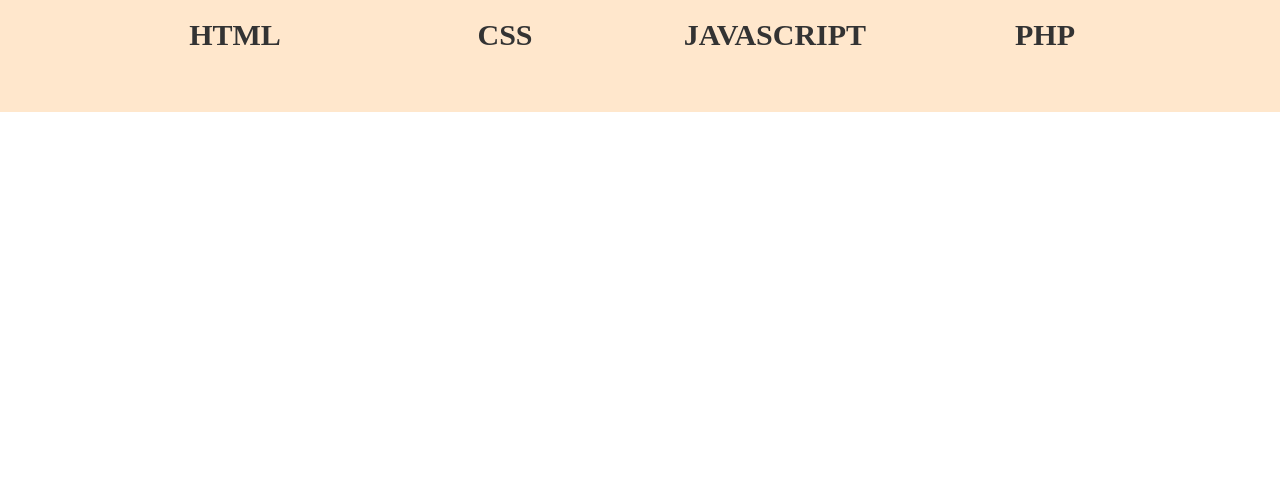
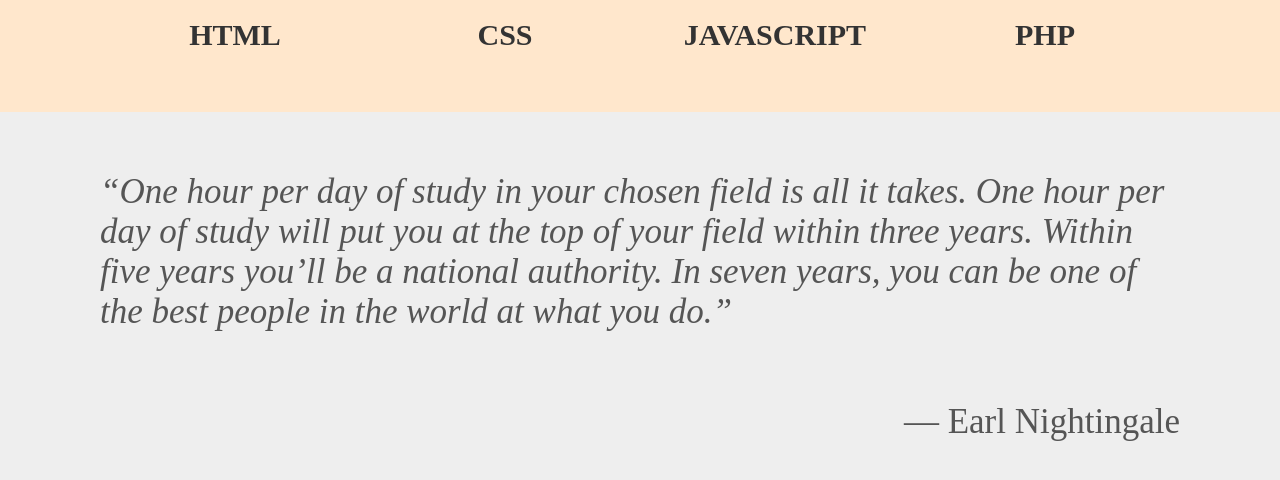
Before and after one commit to BBUTTER98/landing-page, a plain HTML site: page index.html in a window 1280 px wide. Shown: the part 1128-1608 px from the top of the page. Before the commit the page ends 1240 px from the top, so only its background shows below. Drawn offline with Linux system fonts and the light colour scheme.

Commit message:
in the next section i add a simple quote with an author on grey background

```diff
--- a/index.html
+++ b/index.html
@@ -65,5 +65,9 @@
             </section>
        </section>
     </section>
+    <section id="quote">
+        <p><i>“One hour per day of study in your chosen field is all it takes. One hour per day of study will put you at the top of your field within three years. Within five years you’ll be a national authority. In seven years, you can be one of the best people in the world at what you do.”</i></p>
+        <p>— Earl Nightingale</p>
+    </section>
 </body>
 </html>
--- a/styles/style.css
+++ b/styles/style.css
@@ -136,3 +136,21 @@ header section:nth-child(2) ul li a:hover{
     text-align: center;
     font-size: 30px;
 }
+/*end of technologies section*/
+
+/*quote section*/
+#quote{
+    background-color: #EEE;
+    color: #555;
+    display: flex;
+    flex-direction: column;
+    padding: 25px 100px;
+}
+#quote p {
+    font-size: 35px;
+    font-weight: 300;
+}
+#quote p:nth-child(2){
+    align-self:flex-end;
+    margin-right: 0;
+}
```
